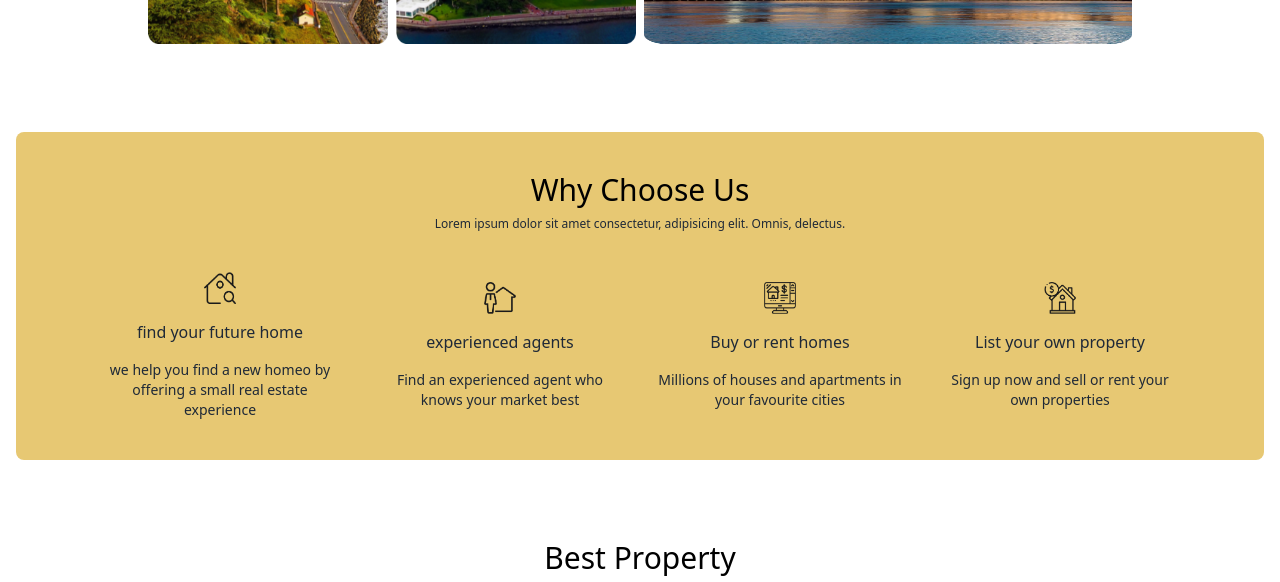
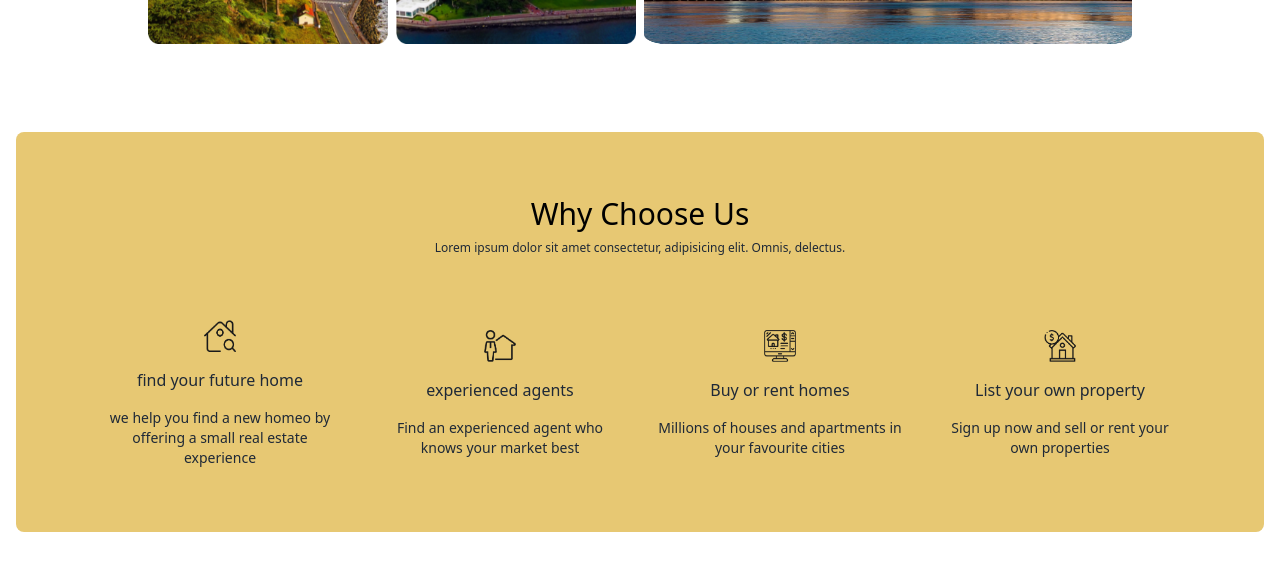
Before and after one commit to faroukq1/Just-Home, a React (Vite) app: page / in a window 1280 px wide. Shown: the part 2140-2722 px from the top of the page. Built offline with nearby package versions, Linux system fonts and the light colour scheme.

Commit message:
#3 fix choose section

```diff
--- a/src/component/landing/ChooseUs.tsx
+++ b/src/component/landing/ChooseUs.tsx
@@ -42,7 +42,7 @@ const ChooseUs = () => {
   return (
     <div
       style={{ backgroundColor: "#E7C873" }}
-      className="rounded-lg mx-4 flex flex-col justify-center items-center"
+      className="h-[50vh] rounded-lg mx-4 flex flex-col justify-evenly items-center"
     >
       <PrintTitle
         title="why choose us"
```
